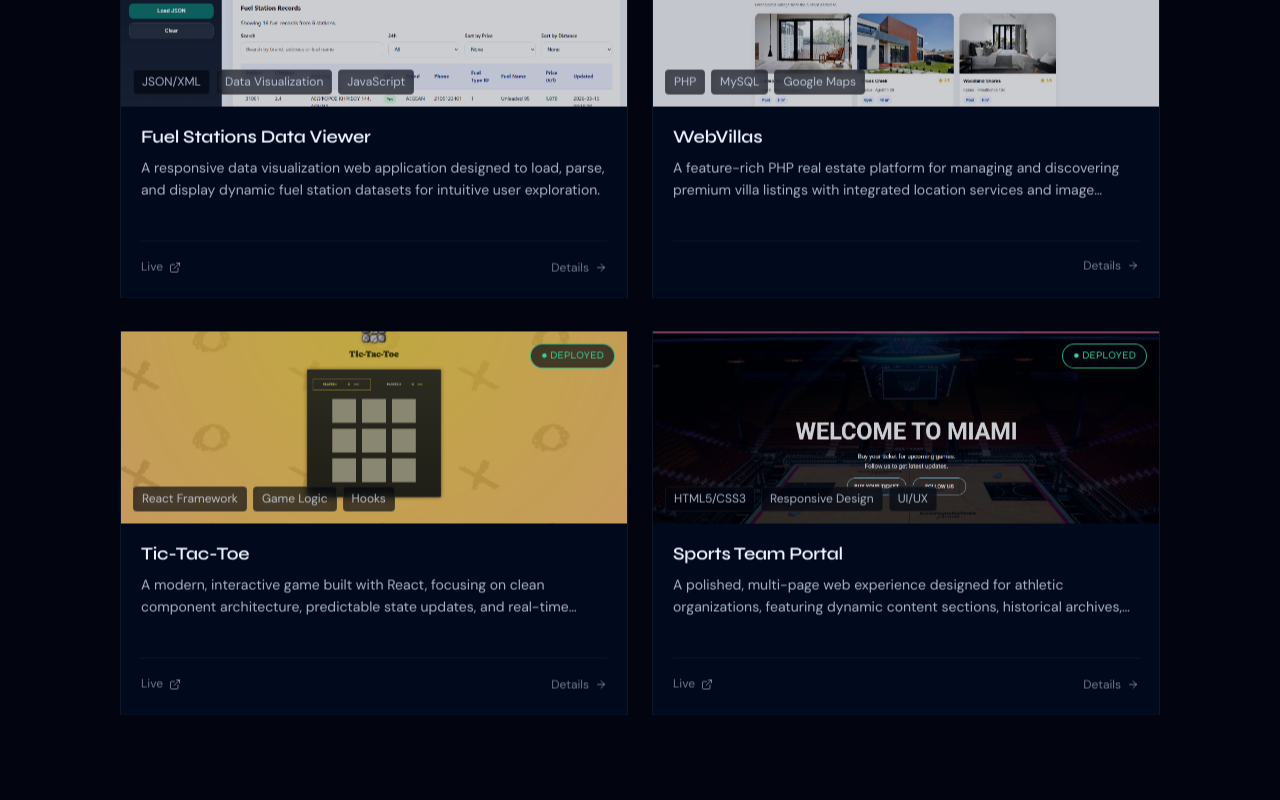
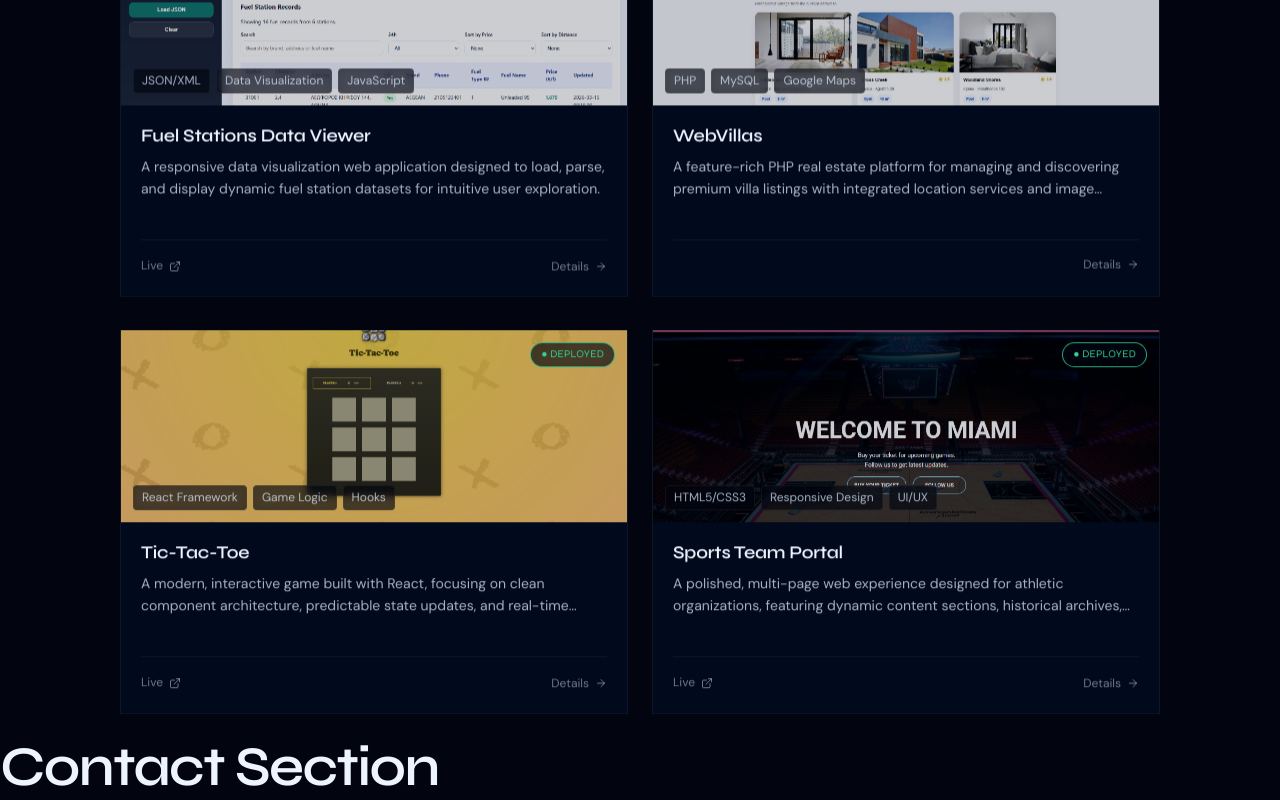
Before and after one commit to athanasios-theodorou/TheoDev-Portfolio, a React (Vite) app: page / in a window 1280 px wide. Shown: the part 2529-3329 px from the top of the page. Before the commit the page ends 3262 px from the top, so only its background shows below. Built offline with nearby package versions, Linux system fonts and the light colour scheme.

Commit message:
feat(contact): create Contact section and integrate into application layout

```diff
--- a/src/App.jsx
+++ b/src/App.jsx
@@ -6,7 +6,7 @@ import { Navbar } from "./components/layout/Navbar/Navbar.jsx";
 import { Home } from "./components/sections/Home/Home.jsx";
 import { About } from "./components/sections/About/About.jsx";
 import { Work } from "./components/sections/Work/Work.jsx";
-// import { Contact } from "./components/sections/Contact/Contact.jsx";
+import { Contact } from "./components/sections/Contact/Contact.jsx";
 
 export const App = () => {
   return (
@@ -16,8 +16,7 @@ export const App = () => {
         <Home />
         <About />
         <Work />
-        {/*
-        <Contact /> */}
+        <Contact />
       </main>
       {/* <Footer /> */}
     </>
--- a/src/components/sections/Contact/Contact.jsx
+++ b/src/components/sections/Contact/Contact.jsx
@@ -0,0 +1,3 @@
+export const Contact = () => {
+  return <h1>Contact Section</h1>;
+};
```
